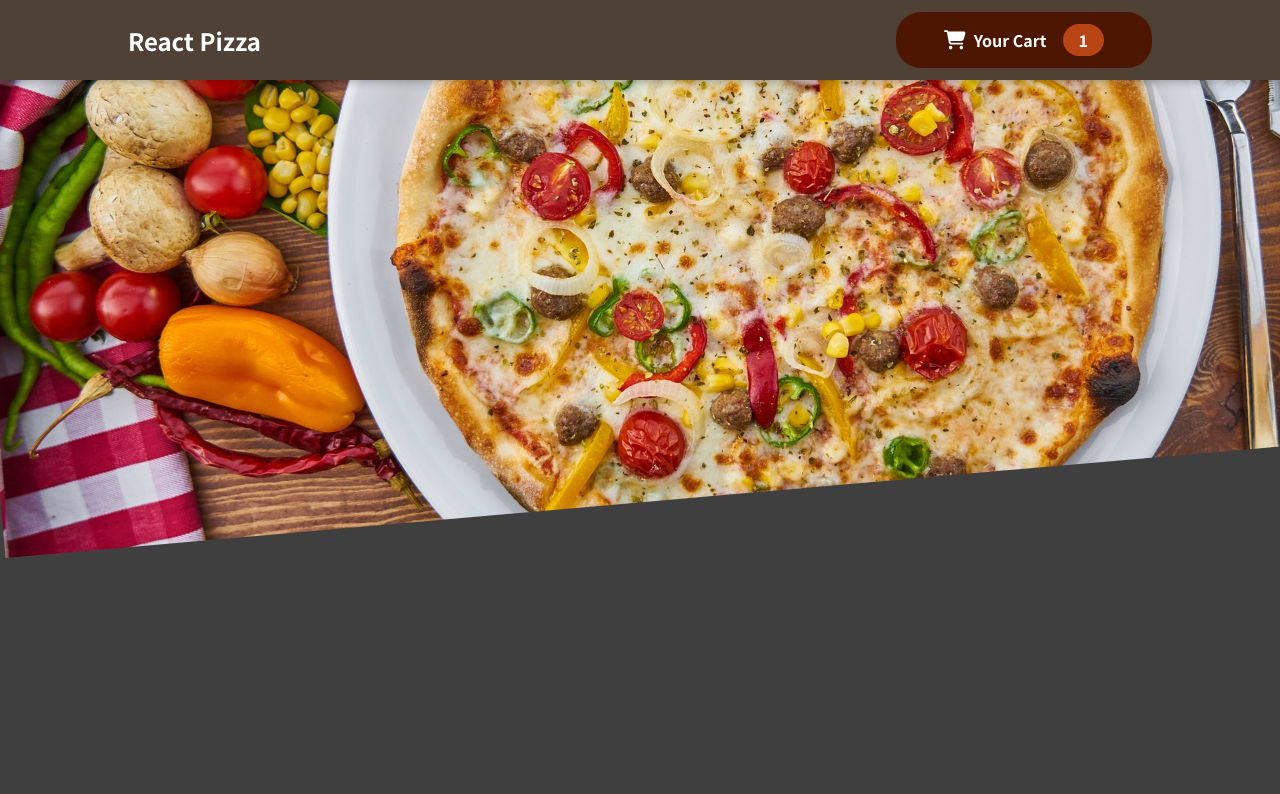
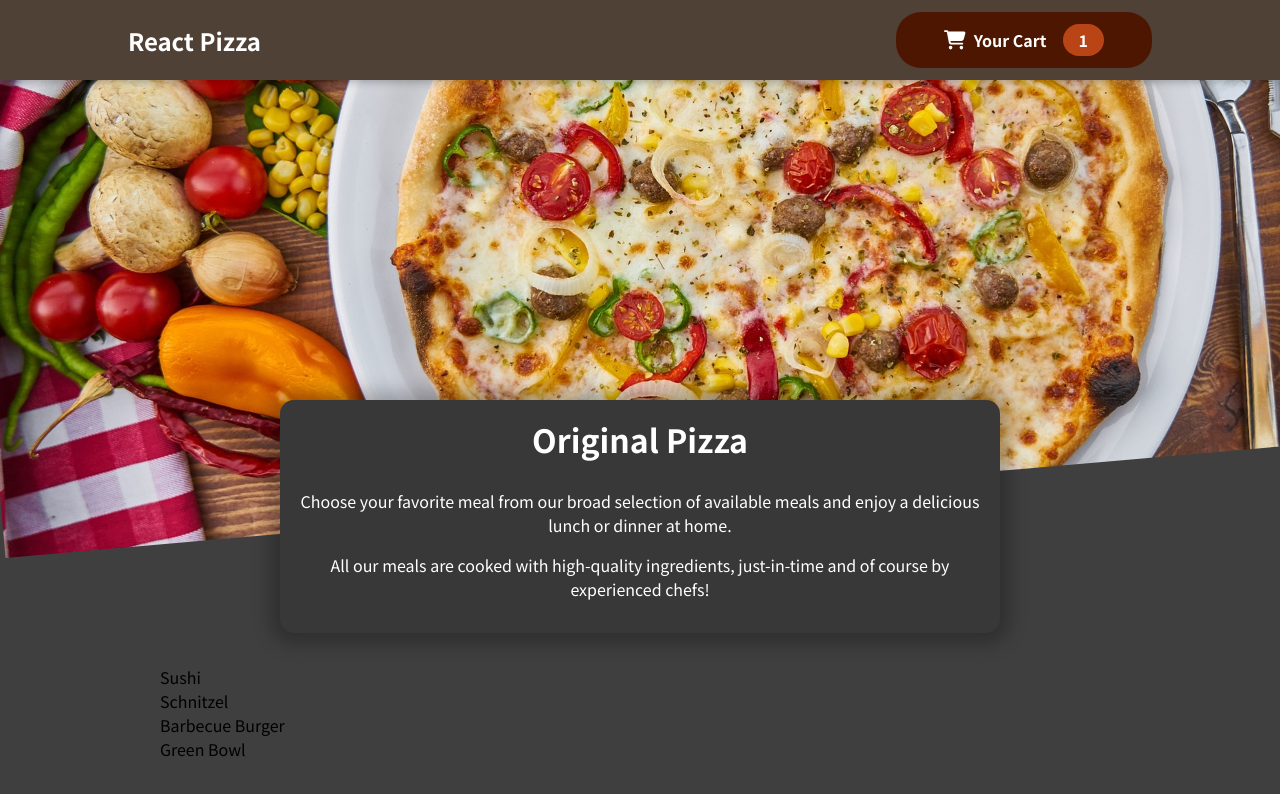
Before and after one commit to t-kowalewski/react-pizza, a React (Vite) app: page / in a window 1280 px wide. Shown: the top 794 px of the page. Built offline with nearby package versions, Linux system fonts and the light colour scheme.

Commit message:
add MealsSummary & AvailableMeals

```diff
--- a/src/App.jsx
+++ b/src/App.jsx
@@ -1,11 +1,16 @@
 import Header from './components/Layout/Header/Header';
 import HeroImg from './components/UI/HeroImg/HeroImg';
+import Meals from './components/Meals/Meals';
 
 function App() {
   return (
     <>
       <Header />
       <HeroImg />
+
+      <main>
+        <Meals />
+      </main>
     </>
   );
 }
--- /dev/null
+++ b/src/components/Meals/AvailableMeals/AvailableMeals.jsx
@@ -0,0 +1,19 @@
+import classes from './AvailableMeals.module.css';
+
+import mealsData from '../dummy-meals';
+
+const AvailableMeals = () => {
+  const mealsList = mealsData.map((meal) => {
+    const { id, name, description, price } = meal;
+
+    return <li key={id}>{name}</li>;
+  });
+
+  return (
+    <section className={classes.meals}>
+      <ul>{mealsList}</ul>
+    </section>
+  );
+};
+
+export default AvailableMeals;
--- /dev/null
+++ b/src/components/Meals/AvailableMeals/AvailableMeals.module.css
@@ -0,0 +1,24 @@
+.meals {
+  max-width: 60rem;
+  width: 90%;
+  margin: 2rem auto;
+  animation: meals-appear 1s ease-out forwards;
+}
+
+.meals ul {
+  list-style: none;
+  margin: 0;
+  padding: 0;
+}
+
+@keyframes meals-appear {
+  from {
+    opacity: 0;
+    transform: translateY(3rem);
+  }
+
+  to {
+    opacity: 1;
+    transform: translateY(0);
+  }
+}
--- /dev/null
+++ b/src/components/Meals/Meals.jsx
@@ -0,0 +1,13 @@
+import MealsSummary from './MealsSummary/MealsSummary';
+import AvailableMeals from './AvailableMeals/AvailableMeals';
+
+const Meals = () => {
+  return (
+    <>
+      <MealsSummary />
+      <AvailableMeals />
+    </>
+  );
+};
+
+export default Meals;
--- /dev/null
+++ b/src/components/Meals/MealsSummary/MealsSummary.jsx
@@ -0,0 +1,20 @@
+import classes from './MealsSummary.module.css';
+
+const MealsSummary = () => {
+  return (
+    <section className={classes.summary}>
+      <h2>Original Pizza</h2>
+
+      <p>
+        Choose your favorite meal from our broad selection of available meals
+        and enjoy a delicious lunch or dinner at home.
+      </p>
+      <p>
+        All our meals are cooked with high-quality ingredients, just-in-time and
+        of course by experienced chefs!
+      </p>
+    </section>
+  );
+};
+
+export default MealsSummary;
--- /dev/null
+++ b/src/components/Meals/MealsSummary/MealsSummary.module.css
@@ -0,0 +1,18 @@
+.summary {
+  text-align: center;
+  max-width: 45rem;
+  width: 90%;
+  margin: auto;
+  margin-top: -10rem;
+  position: relative;
+  background-color: #383838;
+  color: white;
+  border-radius: 14px;
+  padding: 1rem;
+  box-shadow: 0 1px 18px 10px rgba(0, 0, 0, 0.25);
+}
+
+.summary h2 {
+  font-size: 2rem;
+  margin-top: 0;
+}
--- /dev/null
+++ b/src/components/Meals/dummy-meals.js
@@ -0,0 +1,26 @@
+export default [
+  {
+    id: 'm1',
+    name: 'Sushi',
+    description: 'Finest fish and veggies',
+    price: 22.99,
+  },
+  {
+    id: 'm2',
+    name: 'Schnitzel',
+    description: 'A german specialty!',
+    price: 16.5,
+  },
+  {
+    id: 'm3',
+    name: 'Barbecue Burger',
+    description: 'American, raw, meaty',
+    price: 12.99,
+  },
+  {
+    id: 'm4',
+    name: 'Green Bowl',
+    description: 'Healthy...and green...',
+    price: 18.99,
+  },
+];
```
